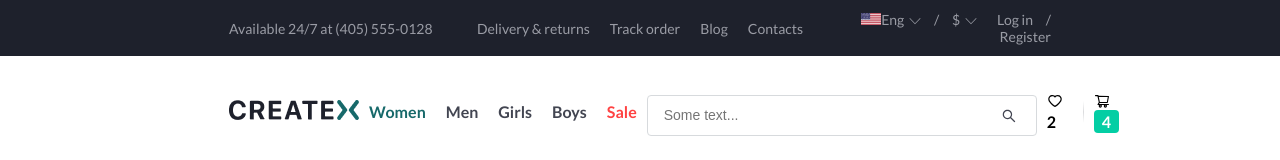
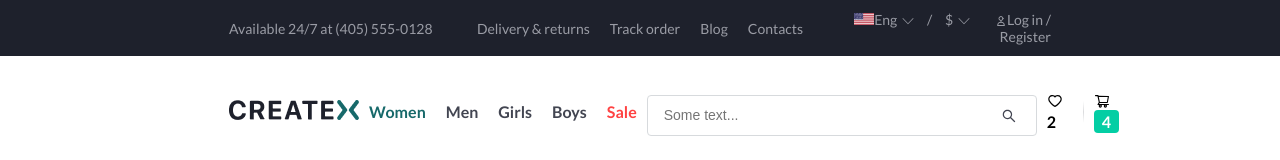
Before and after one commit to bilenkomike/ownEcomShop, a React (Create React App) app in the folder frontend/: page / in a window 1280 px wide. Shown: the top 160 px of the page. Built offline with nearby package versions, Linux system fonts and the light colour scheme.

Commit message:
added click to login and register links

```diff
--- a/frontend/src/components/TopBar/TopBar.styled.tsx
+++ b/frontend/src/components/TopBar/TopBar.styled.tsx
@@ -35,7 +35,6 @@ export const TopBarStyledPositioned = styled.div<{ centered?: boolean }>`
   & > a,
   & > span {
     flex: 1;
-    /* display: flex; */
     justify-content: space-between;
     align-items: center;
     margin: 0 10px;
--- a/frontend/src/components/TopBar/TopBar.tsx
+++ b/frontend/src/components/TopBar/TopBar.tsx
@@ -6,12 +6,17 @@ import { TopBarStyled, TopBarStyledPositioned } from "./TopBar.styled";
 import Links from "../../constants/links/Links";
 
 import { TfiAngleDown } from "react-icons/tfi";
+import { HiOutlineUser } from "react-icons/hi";
+
 import flag from "./images/flag-usa.png";
 
 import Currencies from "../Currencies/Currencies";
 import Languages from "../Languages/Languages";
 
-const TopBar: React.FC = () => {
+const TopBar: React.FC<{
+  toggleLogin: () => void;
+  toggleRegister: () => void;
+}> = ({ toggleLogin, toggleRegister }) => {
   const [toggleCurr, setToggleCur] = useState(false);
   const [toggleLangs, setToggleLangs] = useState(false);
 
@@ -39,7 +44,11 @@ const TopBar: React.FC = () => {
           $<TfiAngleDown />
         </span>
         <Currencies active={toggleCurr} />
-        <span>Log in</span> / <span>Register</span>
+        <span>
+          <HiOutlineUser />
+          <span onClick={toggleLogin}>Log in</span> /{" "}
+          <span onClick={toggleRegister}>Register</span>
+        </span>
       </TopBarStyledPositioned>
     </TopBarStyled>
   );
```
